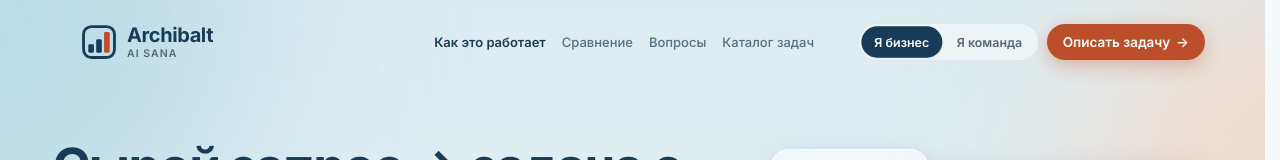
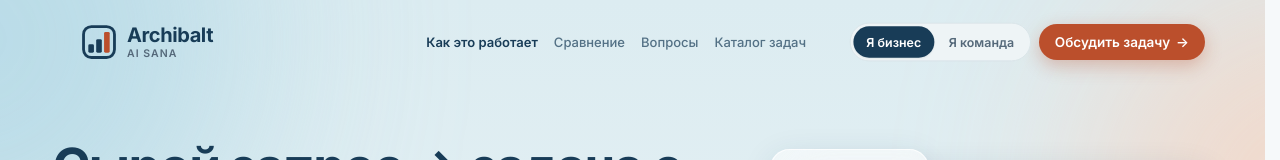
Before and after one commit to BAITC-Hacks/hack-fee6d244-archibalt, a React (Vite) app in the folder web/: page / in a window 1280 px wide. Shown: the top 160 px of the page. Built offline with nearby package versions, Linux system fonts and the light colour scheme; no server answers.

Commit message:
Единый текст кнопки «Обсудить задачу»

```diff
--- a/web/src/components/Layout.tsx
+++ b/web/src/components/Layout.tsx
@@ -69,7 +69,7 @@ export function Layout({ mode, setMode, children }: { mode: Mode; setMode: (mode
             { label: 'Выйти', onSelect: () => void logout('team').then(() => toast.show('Вы вышли из команды')) },
           ]} />}
           <div className="capsule-mode"><Segmented label="Режим просмотра" value={mode} options={modes} onChange={changeMode} /></div>
-          <Link className="cta-pill" to="/task/new" onClick={() => setMode('business')}>Описать задачу <span aria-hidden="true">→</span></Link>
+          <Link className="cta-pill" to="/task/new" onClick={() => setMode('business')}>Обсудить задачу <span aria-hidden="true">→</span></Link>
           <button type="button" className="capsule-burger" aria-expanded={menu} aria-controls="capsule-panel" aria-label={menu ? 'Закрыть меню' : 'Открыть меню'} onClick={() => setMenu(value => !value)}><span /><span /></button>
         </div>
       </div>
--- a/web/src/pages/AiPage.tsx
+++ b/web/src/pages/AiPage.tsx
@@ -39,7 +39,7 @@ export function AiPage() {
           <p>{removed.size ? `Убрано полей: ${removed.size} (${[...removed].map(labelOf).join(', ')}). Остальное подтверждено текстом заявителя.` : 'Проверка ничего не убрала: все поля карточки опираются на текст заявителя.'}</p>
         </div></li>
       </ol>
-    </section> : <EmptyState title="Вызовов пока не было" action={<ButtonLink variant="primary" to="/task/new">Описать задачу</ButtonLink>}>После запуска сервера AI ещё не собирал карточку. Опишите задачу и ответьте на вопросы — здесь появится её путь.</EmptyState>}
+    </section> : <EmptyState title="Вызовов пока не было" action={<ButtonLink variant="primary" to="/task/new">Обсудить задачу</ButtonLink>}>После запуска сервера AI ещё не собирал карточку. Опишите задачу и ответьте на вопросы — здесь появится её путь.</EmptyState>}
 
     <section className="ai-prompts">
       <h2>Промпты и формат ответа</h2>
--- a/web/src/pages/Catalog.tsx
+++ b/web/src/pages/Catalog.tsx
@@ -72,7 +72,7 @@ export function Catalog({ mode, setMode }: { mode: Mode; setMode: (mode: Mode) =
           {error ? <Alert tone="error">Не удалось загрузить каталог. <button className="catalog-retry" onClick={() => window.location.reload()}>Попробовать ещё раз</button></Alert>
             : loading ? <div className="project-grid" aria-hidden="true">{[0, 1, 2, 3].map(n => <div className="project-skeleton" key={n}><span /><span /><span /><span /></div>)}</div>
             : tasks.length ? <div className="project-grid">{tasks.map(task => <TaskCard key={task.id} task={task} respond={mode === 'team' && !isOwner(task.id)} />)}</div>
-            : <EmptyState title={filtered ? 'Пока нет подходящих задач' : 'Здесь появятся первые проекты'} action={filtered ? <Button onClick={reset}>Показать все задачи</Button> : <ButtonLink variant="primary" to="/task/new" onClick={() => setMode('business')}>Описать задачу</ButtonLink>}>{filtered ? 'Попробуйте другой запрос или уберите часть фильтров.' : 'Опишите бизнес-задачу, чтобы команды могли предложить решение.'}</EmptyState>}
+            : <EmptyState title={filtered ? 'Пока нет подходящих задач' : 'Здесь появятся первые проекты'} action={filtered ? <Button onClick={reset}>Показать все задачи</Button> : <ButtonLink variant="primary" to="/task/new" onClick={() => setMode('business')}>Обсудить задачу</ButtonLink>}>{filtered ? 'Попробуйте другой запрос или уберите часть фильтров.' : 'Опишите бизнес-задачу, чтобы команды могли предложить решение.'}</EmptyState>}
         </div>
         {!loading && !error && tasks.length > 0 && <p className="catalog-end">{tasks.length} {plural(tasks.length, 'задача', 'задачи', 'задач')}{filtered ? ` из ${data.tasks.length}` : ' в каталоге'}. {filtered && <button onClick={reset}>Показать все</button>}</p>}
       </div>
--- a/web/src/pages/Landing.tsx
+++ b/web/src/pages/Landing.tsx
@@ -112,7 +112,7 @@ export function Landing({ setMode }: { setMode: (mode: Mode) => void }) {
         <AnimatedBackground intensity="soft" />
         <div><h2>Первая задача — за три минуты</h2><p>Опишите проблему, ответьте на вопросы и посмотрите, какой балл получит карточка.</p></div>
         <div className="final-cta-actions">
-          <ButtonLink variant="primary" size="lg" to="/task/new" onClick={() => setMode('business')}>Описать задачу</ButtonLink>
+          <ButtonLink variant="primary" size="lg" to="/task/new" onClick={() => setMode('business')}>Обсудить задачу</ButtonLink>
           <Link className="text-link" to="/catalog">Смотреть каталог</Link>
         </div>
       </div>
--- a/web/src/pages/MyTasks.tsx
+++ b/web/src/pages/MyTasks.tsx
@@ -33,7 +33,7 @@ export function MyTasks() {
       {refreshing && <span className="catalog-refresh-inline" role="status"><Spinner size="sm" /> Обновляем…</span>}
     </div>
     {error && <Alert tone="error">{error}</Alert>}
-    {tasks.length === 0 ? <EmptyState title="У вас пока нет задач" action={<ButtonLink variant="primary" to="/task/new">Описать задачу</ButtonLink>}>Опишите первую задачу, и команды смогут предложить решения.</EmptyState>
+    {tasks.length === 0 ? <EmptyState title="У вас пока нет задач" action={<ButtonLink variant="primary" to="/task/new">Обсудить задачу</ButtonLink>}>Опишите первую задачу, и команды смогут предложить решения.</EmptyState>
       : <div className="my-task-list">{tasks.map(task => <section className="detail-card my-task" key={task.id}>
         <div className="my-task-head">
           <div className={`score-tile score-${task.level}`}><strong>{task.score}</strong><span>из 100</span></div>
```
